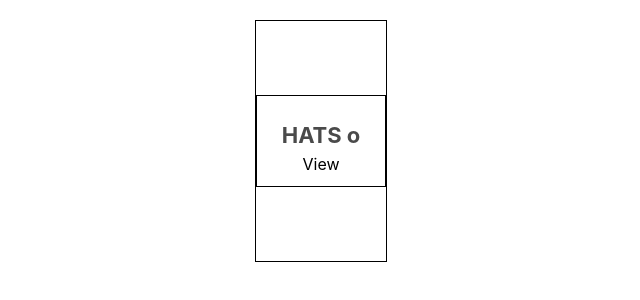
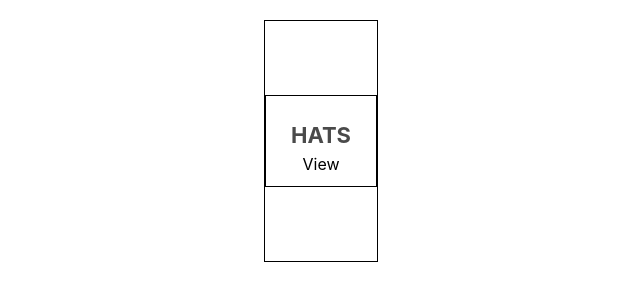
Before and after one commit to Brasego/noio, a React (Create React App) app: page / in a window 1280 px wide. Shown: the top 300 px of the page, without its empty margins (319-959 px from the left). Built offline with nearby package versions, Linux system fonts and the light colour scheme.

Commit message:
Revert "test"
This reverts commit 97e881173bce9d0ec6567a6743e869cff18be85a.

```diff
--- a/src/homepage.component.jsx
+++ b/src/homepage.component.jsx
@@ -6,7 +6,7 @@
     <div className="directoryMenu">
       <div className="menu-item">
         <div className="content">
-          <h1 className="title">HATS o</h1>
+          <h1 className="title">HATS</h1>
           <span className="suubtitle">View</span>
         </div>
       </div>
```
